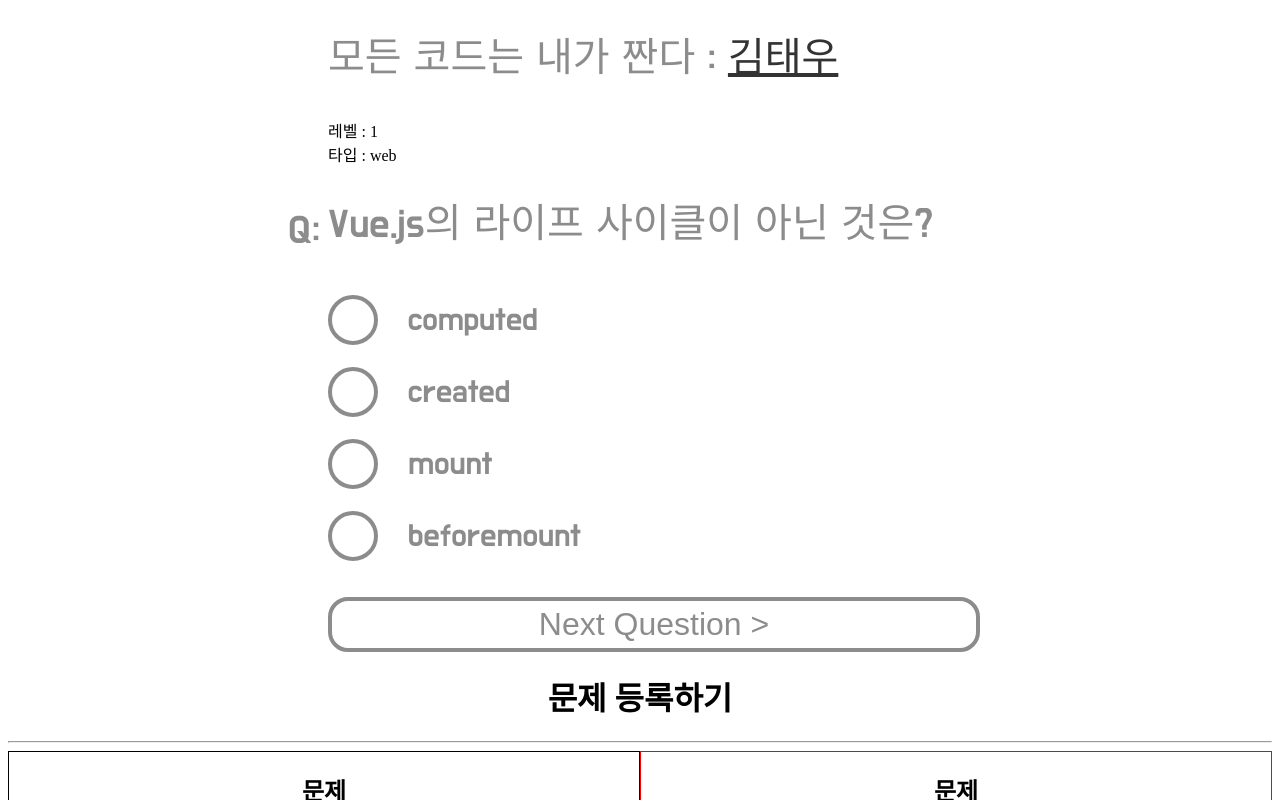
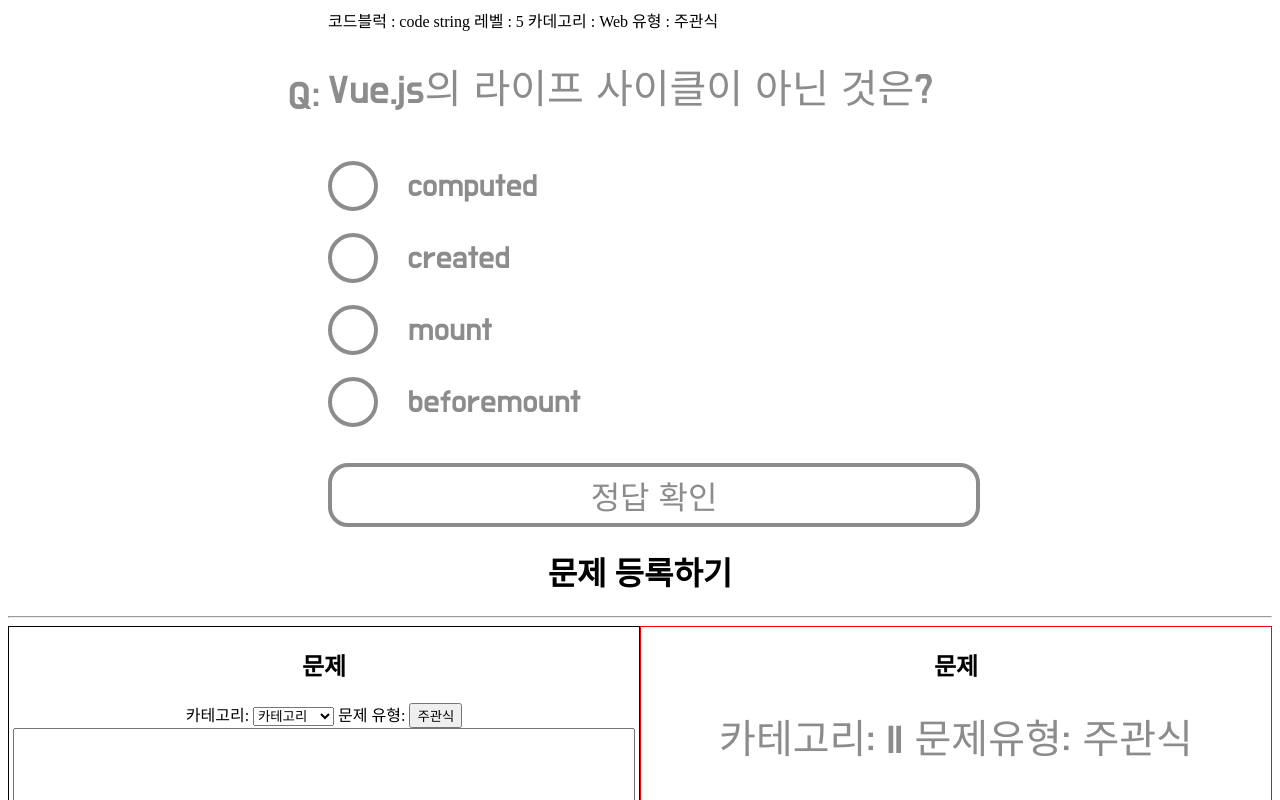
Before and after one commit to JISU-JEONG/IT-for-you, a Vue app in the folder front/: page / in a window 1280 px wide. Shown: the top 800 px of the page. Built offline with nearby package versions, Linux system fonts and the light colour scheme; what vue-session would draw is missing.

Commit message:
feature : QuestionDetail 1차완료

```diff
--- a/front/src/components/QuestionDetail/Question.js
+++ /dev/null
@@ -1,18 +0,0 @@
-// 더미데이터로 곧 지워질 파일입니다.
-
-export function data() {
-  return [
-    {
-      question: "Vue.js의 라이프 사이클이 아닌 것은?",
-      answer: ["computed", "created", "mount", "beforemount"],
-      type: "web",
-      level: 1,
-    },
-    {
-      question: "2번째 문제",
-      answer: ["a", "b", "c", "d"],
-      type: "test",
-      level: 2,
-    },
-  ];
-}
--- a/front/src/components/QuestionDetail/QuestionDetail.css
+++ b/front/src/components/QuestionDetail/QuestionDetail.css
@@ -64,7 +64,6 @@ a {
   pointer-events: none;
 }
 
-/* 색깔칠하는거 */
 #questionsList .questionItem svg path {
   stroke: #8c8c8c;
   stroke-width: 13px;
@@ -111,8 +110,7 @@ svg:not(:root) {
   cursor: pointer;
 }
 
-.nextButton,
-.finalButton {
+.nextButton {
   display: block;
   border: 4px solid #8c8c8c;
   border-radius: 20px;
--- a/front/src/components/QuestionDetail/QuestionDetail.js
+++ b/front/src/components/QuestionDetail/QuestionDetail.js
@@ -1,53 +1,32 @@
-const inputs = document.getElementsByTagName("input"); //응답
-const questions = document.getElementsByTagName("section"); //질문
-const selectedQuestion = document.getElementsByClassName("current"); //현재 질문 버튼
-
-const button = document.getElementsByClassName("nextButton"); // 다음 질문 버튼
-for (let i = 0; i < button.length; i++) {
-  button[i].onclick = function() {
-    nextQuestion(i);
-  };
+export function data() {
+  return [
+    {
+      problems: {
+        p_question: "Vue.js의 라이프 사이클이 아닌 것은?",
+        p_code: "code string",
+        pc_id: "Web",
+        pt_id: 2,
+        pd_id: 5,
+      },
+      answers: ["computed", "created", "mount", "beforemount"],
+      correct_ans: "mount",
+    },
+    {
+      problems: {
+        p_question: "다음 발표자는?",
+        p_code: "code string",
+        pc_id: "기타",
+        pt_id: 2,
+        pd_id: 5,
+      },
+      answers: ["김태우", "김기은", "정지수", "정영훈", "정영길"],
+      correct_ans: "김태우",
+    },
+  ];
 }
 
-function nextQuestion(i) {
-  if (questions[i] === selectedQuestion[0]) {
-    questions[i].className = "";
-    questions[i + 1].className = "current";
-  }
-}
-
-// 정답 체크
-const submit = document.getElementById("submitAnswers");
-submit.onclick = function() {
-  answersArray();
-};
-
-function answersArray() {
-  let answers = [];
-  let correctAnswers = ["mount", "a"]; //정답 배열
-  for (let i = 0; i < inputs.length; i++) {
-    if (inputs[i].checked) {
-      answers.push(inputs[i].value);
-    }
-  }
-
-  let correctCount = 0;
-  for (let i = 0; i < answers.length; i++) {
-    if (answers[i] === correctAnswers[i]) {
-      correctCount++;
-    }
-  }
-  alert(
-    "You got " +
-      correctCount +
-      " out of " +
-      answers.length +
-      " answers correct!"
-  );
-}
-
+export function drow() {
   if (document.createElement("svg").getAttributeNS) {
-  // 응답
     const radiobxsFill = Array.prototype.slice.call(
       document.querySelectorAll('#questionsList input[type="radio"]')
     );
@@ -101,13 +80,14 @@ if (document.createElement("svg").getAttributeNS) {
       const animDef = animDefs.fill;
       const svg = el.parentNode.querySelector("svg");
 
-    paths.push(document.createElementNS("http://www.w3.org/2000/svg", "path"));
-    for (var i = 0, len = paths.length; i < len; ++i) {
+      paths.push(
+        document.createElementNS("http://www.w3.org/2000/svg", "path")
+      );
+      for (let i = 0, len = paths.length; i < len; ++i) {
         let path = paths[i];
         svg.appendChild(path);
-
         path.setAttributeNS(null, "d", pathDef[i]);
-      var length = path.getTotalLength();
+        const length = path.getTotalLength();
         path.style.strokeDasharray = length + " " + length;
         path.style.strokeDashoffset = Math.floor(length) - 1;
         path.setAttributeNS(null, "fill", "white");
@@ -124,3 +104,4 @@ if (document.createElement("svg").getAttributeNS) {
       }
     };
   }
+}
--- a/front/src/components/QuestionDetail/QuestionDetail.vue
+++ b/front/src/components/QuestionDetail/QuestionDetail.vue
@@ -1,46 +1,61 @@
 <template>
 <body>
-  <div id="subhead">
-    <p>
-      모든 코드는 내가 짠다 :
-      <a href="#">김태우</a>
-    </p>
-  </div>
+  <div id="subhead"></div>
 
   <ul id="questionsList">
-    <section :class="i === 0 ? 'current' : ''" v-for="(q, i) in Question" :key="i">
-      레벨 : {{ q.level }}
-      <br />
-      타입 : {{ q.type }}
+    <section :class="i === 0 ? 'current' : ''" v-for="(q, i) in question" :key="i">
+      코드블럭 : {{q.problems.p_code}}
+      레벨 : {{q.problems.pd_id}}
+      카데고리 : {{ q.problems.pc_id }}
+      유형 : {{questionType[q.problems.pt_id]}}
       <li>
-        <p>{{ q.question }}</p>
-        <span class="questionItem" v-for="a in q.answer" :key="a">
-          <input :id="a" type="radio" :name="q.answer" :value="a" />
+        <p>{{ q.problems.p_question }}</p>
+        <span class="questionItem" v-for="a in q.answers" :key="a">
+          <input :id="a" type="radio" :name="q.answers" :value="a" />
           <label :for="a">{{ a }}</label>
         </span>
       </li>
-      <a
-        href="#"
-        :id="i === Question.length - 1 ? 'submitAnswers' : ''"
-        :class="i === Question.length - 1 ? 'finalButton' : 'nextButton'"
-      >Next Question &gt;</a>
+      <a class="nextButton" @click="nextQuestion(i, question.length-1, q.correct_ans)">정답 확인</a>
     </section>
   </ul>
 </body>
 </template>
 
 <script>
-import * as Question from "./Question.js";
+import * as Question from "./QuestionDetail.js";
+
 export default {
   name: "Question",
   data() {
     return {
-      Question: Question.data()
+      question: Question.data(),
+      questions: document.getElementsByTagName("section"),
+      questionType: ["OX퀴즈", "객관식", "주관식", "단답형", "녹음"]
     };
   },
   mounted() {
     require("./QuestionDetail.css");
-    require("./QuestionDetail.js");
+    Question.drow();
+  },
+
+  methods: {
+    nextQuestion(i, size, currentAnswer) {
+      if (i !== size) {
+        this.questions[i].className = "";
+        this.questions[i + 1].className = "current";
+      }
+
+      let answer = this.questions[i].getElementsByTagName("input");
+      answer.forEach(v => {
+        if (v.checked) {
+          if (v.value === currentAnswer) {
+            alert("맞음");
+          } else {
+            alert("틀림");
+          }
+        }
+      });
+    }
   }
 };
 </script>
```
Lines whose indentation alone changed are shown as unchanged.
